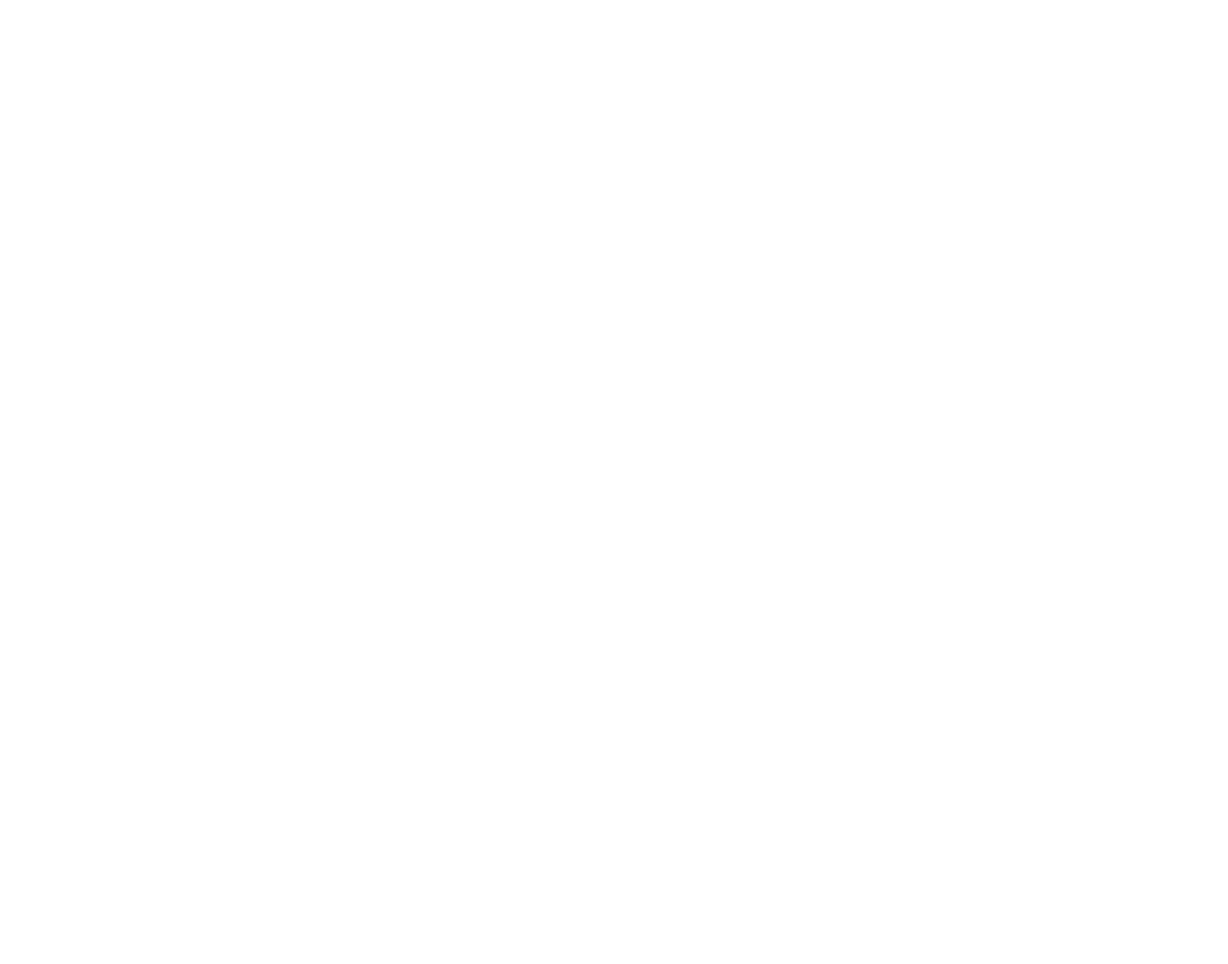
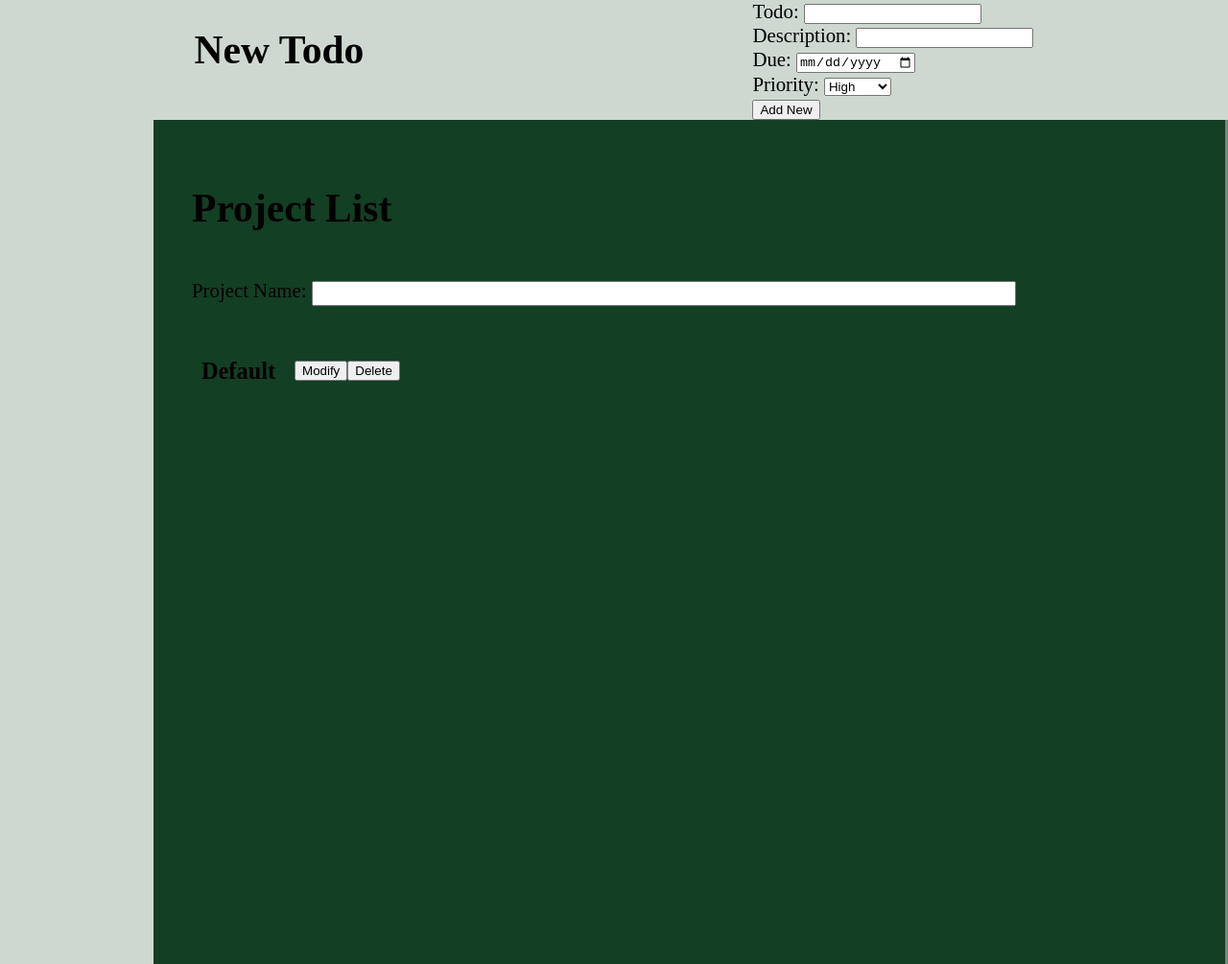
Before and after one commit to Guy-Gustave/Todo, a website built with webpack: page dist/index.html in a window 1280 px wide. Shown: the whole page at 96% size. Before the commit the page ends 800 px from the top, so only its background shows below. Built offline with nearby package versions, Linux system fonts and the light colour scheme.

Commit message:
create the html and styling

```diff
--- a/dist/index.html
+++ b/dist/index.html
@@ -1,12 +1,61 @@
 <!DOCTYPE html>
 <html lang="en">
+
 <head>
   <meta charset="UTF-8">
   <meta name="viewport" content="width=device-width, initial-scale=1.0">
-  <title>Document</title>
+  <title>Todo-list</title>
   <link rel="stylesheet" href="./main.css">
 </head>
+
 <body>
+  <div class="main-container"
+  <!-- Add todo display -->
+  <div class="add-container">
+    <h1>New Todo</h1>
+    <form class="input-form">
+      <div class="input-container">
+        <label for="title" class="input-label">Todo:</label>
+        <input type="text" name="title" class="input">
+      </div>
+      <div class="input-container">
+        <label for="description" class="input-label">Description:</label>
+        <input type="text" name="description" class="input">
+      </div>
+      <div class="input-container">
+        <label for="date" class="input-label">Due:</label>
+        <input type="date" name="date" class="input">
+      </div>
+      <div class="input-container">
+        <label for="priority" class="input-label">Priority:</label>
+        <select name="priority">
+          <option class="input" value="high">High</option>
+          <option class="input" value="medium">Medium</option>
+          <option class="input" value="low">Low</option>
+        </select>
+      </div>
+
+      <button class="add-btn" role="add-todo">Add New</button>
+    </form>
+  </div>
+
+  <!-- Projects display here -->
+  <div class="project-display-container">
+    <h1>Project List</h1>
+    <div class="project-add-container">
+      <label for="project-add">Project Name:</label>
+      <input type="text" class="project-add-input" name="project-add">
+    </div>
+
+    <div class="project-container">
+      <h3 class="project-title">Default</h3>
+      <button class="project-modify-btn">Modify</button>
+      <button class="project-delet-btn">Delete</button>
+
+    </div>
+  </div>
+</div>
   <script src="/main.js"></script>
 </body>
+
 </html>
--- a/dist/main.css
+++ b/dist/main.css
@@ -0,0 +1,84 @@
+
+body{
+  box-sizing: border-box;
+  background-color: #ced8d0;
+  font-size: 1.3rem;
+  margin: 0;
+}
+
+.main-container {
+  display: flex;
+  justify-content: space-around;
+}
+
+/* Project sections */
+.project-display-container {
+  padding: 40px;
+  height: 100vh;
+  border-right: 3px solid rgb(136, 126, 126);
+  background-color: #133f24;
+  margin-left: 10rem;
+}
+
+.project-add-container {
+  margin: 50px 0 30px 0;
+}
+
+.project-container{
+  display: flex;
+  align-items: center;
+  margin: 0 10px;
+}
+
+.project-title{
+  margin-right: 20px;
+}
+
+.project-add-input {
+  width: 70%;
+  height: 20px;
+}
+
+.project-add-btn {
+  cursor: pointer;
+  background-color: #fff;
+  border: none;
+  padding: 5px 10px;
+  margin: 10px 80px;
+  font-size: 1.3rem;
+}
+
+/* Todo Add button */
+
+.add-todo-btn {
+  position: relative;
+  left: 500px;
+  bottom: 40px;
+  width: 50px;
+  height: 50px;
+  background-color: #fff;
+  border: 1px solid #000;
+  border-radius: 50%;
+  cursor: pointer;
+  text-align: center;
+  font-size: 45px;
+}
+
+
+.todo-display-container{
+  padding: 40px 80px;
+  width: 100%;
+}
+
+.todo-container{
+  display: flex;
+  align-items: center;
+}
+
+.todo-container > div {
+  margin: 0 20px;
+}
+.todo-container > button {
+  justify-content: flex-end;
+  margin: 0 5px;
+}
```
